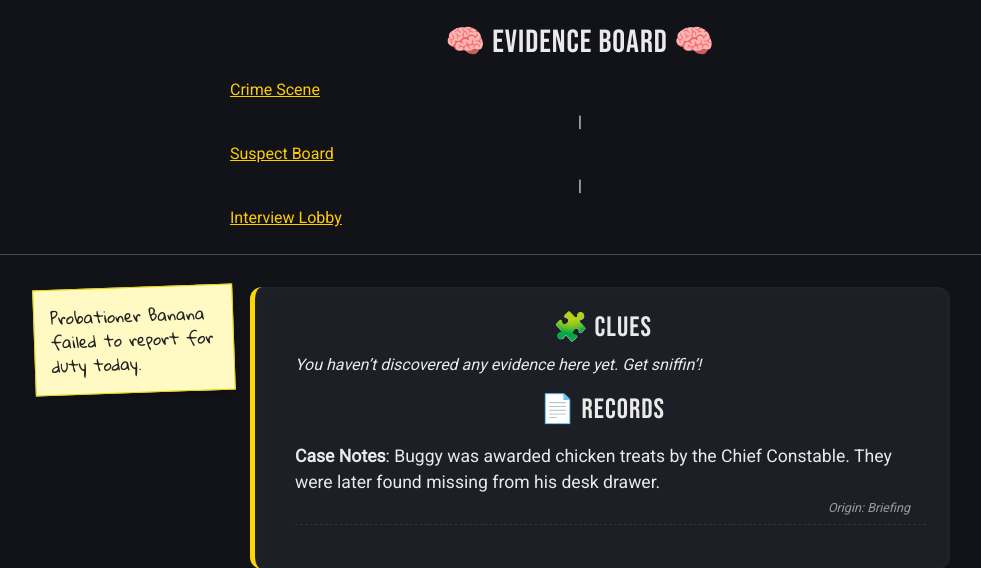
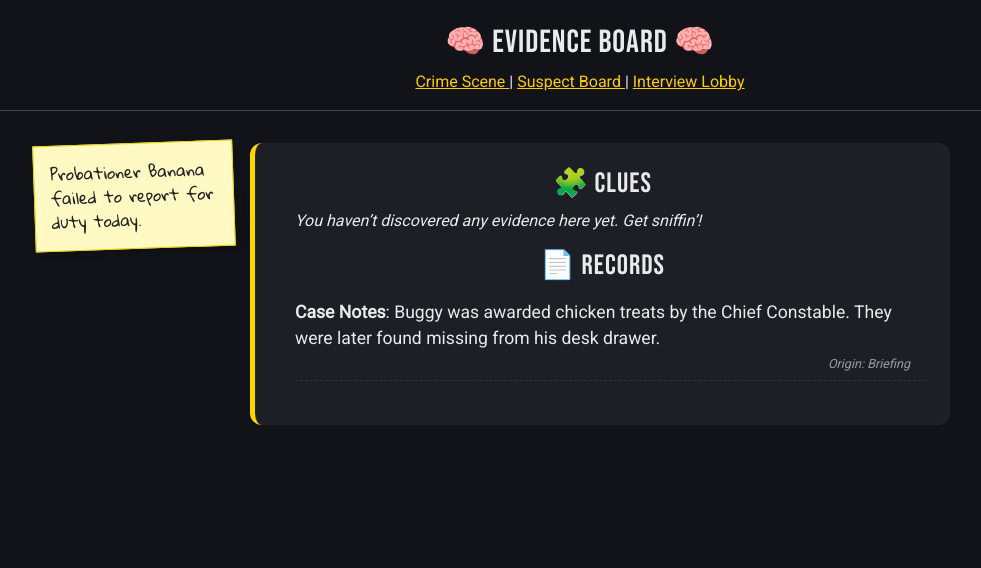
Before and after one commit to skyejen/detective-buggy-ep1, a Flask app: page /evidence-board in a window 1280 px wide. Shown: the top 568 px of the page, without its empty margins (60-1041 px from the left). Run offline with Flask 3, Linux system fonts and the light colour scheme; data comes from the database, SQL or seed files in the repository; some web fonts are replaced.

Commit message:
Replace Bootstrap class with a custom class

```diff
--- a/static/styles.css
+++ b/static/styles.css
@@ -61,7 +61,7 @@ a.my-btn:visited {
   text-align: center;
 }
 
-.navbar {
+.buggy-navbar {
   color: #ffcc00;
 }
 
--- a/templates/accuse.html
+++ b/templates/accuse.html
@@ -4,7 +4,7 @@
 <h2>⚖️ Accusation Room ⚖️</h2>
 
     <div class="static-navbar">
-        <a href="/evidence-board" class="navbar">Evidence Board</a>
+        <a href="/evidence-board" class="buggy-navbar">Evidence Board</a>
     </div>
 
     <hr>
--- a/templates/crime-scene.html
+++ b/templates/crime-scene.html
@@ -4,7 +4,7 @@
     <h2>🩸 The Crime Scene 🩸</h2>
 
     <div class="static-navbar">
-        <a href="/evidence-board" class="navbar">Evidence Board</a>
+        <a href="/evidence-board" class="buggy-navbar">Evidence Board</a>
     </div>
 
     <hr>
--- a/templates/evidence-board.html
+++ b/templates/evidence-board.html
@@ -5,14 +5,14 @@
 
 <div class="static-navbar-evidence-board">
 
-    <a href="/crime-scene" class="navbar"
+    <a href="/crime-scene" class="buggy-navbar"
     {% if final_lock %}style="pointer-events: none; opacity: 0.5; text-decoration: none; color: grey;"{% endif %}>
     Crime Scene
     </a> |
-    <a href="/suspects" class="navbar">
+    <a href="/suspects" class="buggy-navbar">
     Suspect Board
     </a> |
-    <a href="/interview-lobby" class="navbar"
+    <a href="/interview-lobby" class="buggy-navbar"
     {% if final_lock %}style="pointer-events: none; opacity: 0.5; text-decoration: none; color: grey;"{% endif %}>
     Interview Lobby
     </a>
--- a/templates/interview-lobby.html
+++ b/templates/interview-lobby.html
@@ -3,7 +3,7 @@
 
 <h2>📘 Interview Logbook 📘</h2>
 <div class="static-navbar">
-  <a href="/evidence-board" class="navbar">Evidence Board</a> | <a href="/suspects" class="navbar">Suspect Board</a>
+  <a href="/evidence-board" class="buggy-navbar">Evidence Board</a> | <a href="/suspects" class="buggy-navbar">Suspect Board</a>
 </div>
 
 <hr>
--- a/templates/interview-suspect.html
+++ b/templates/interview-suspect.html
@@ -4,7 +4,7 @@
 <h2>⏳ Interview Room: {{ suspect['name'] }} ⏳</h2>
 
 <div class="static-navbar">
-  <a href="/interview-lobby" class="navbar">Interview Lobby</a> | <a href="/evidence-board" class="navbar">Evidence Board</a>
+  <a href="/interview-lobby" class="buggy-navbar">Interview Lobby</a> | <a href="/evidence-board" class="buggy-navbar">Evidence Board</a>
 </div>
 
 <hr>
--- a/templates/security-closet.html
+++ b/templates/security-closet.html
@@ -4,7 +4,7 @@
 <h2>🚪 Supply Closet 🚪</h2>
 
   <div class="static-navbar">
-    <a href="/evidence-board" class="navbar">Evidence Board</a> | <a href="/security-room" class="navbar">Security Room</a>
+    <a href="/evidence-board" class="buggy-navbar">Evidence Board</a> | <a href="/security-room" class="buggy-navbar">Security Room</a>
   </div>
 
   <hr>
--- a/templates/security-room.html
+++ b/templates/security-room.html
@@ -4,7 +4,7 @@
 <h2>🔒 Security Room 🔒</h2>
 
     <div class="static-navbar">
-        <a href="/evidence-board" class="navbar">Evidence Board</a>
+        <a href="/evidence-board" class="buggy-navbar">Evidence Board</a>
     </div>
 
     <hr>
--- a/templates/suspects.html
+++ b/templates/suspects.html
@@ -4,8 +4,8 @@
 <h2>📋 Suspect Board 📋</h2>
 
 <div class="static-navbar">
-    <a href="/evidence-board" class="navbar">Evidence Board</a> |
-    <a href="/interview-lobby" class="navbar"
+    <a href="/evidence-board" class="buggy-navbar">Evidence Board</a> |
+    <a href="/interview-lobby" class="buggy-navbar"
     {% if final_lock %}style="pointer-events: none; opacity: 0.5; text-decoration: none; color: grey;"{% endif %}>
     Interview Lobby</a>
 </div>
```
